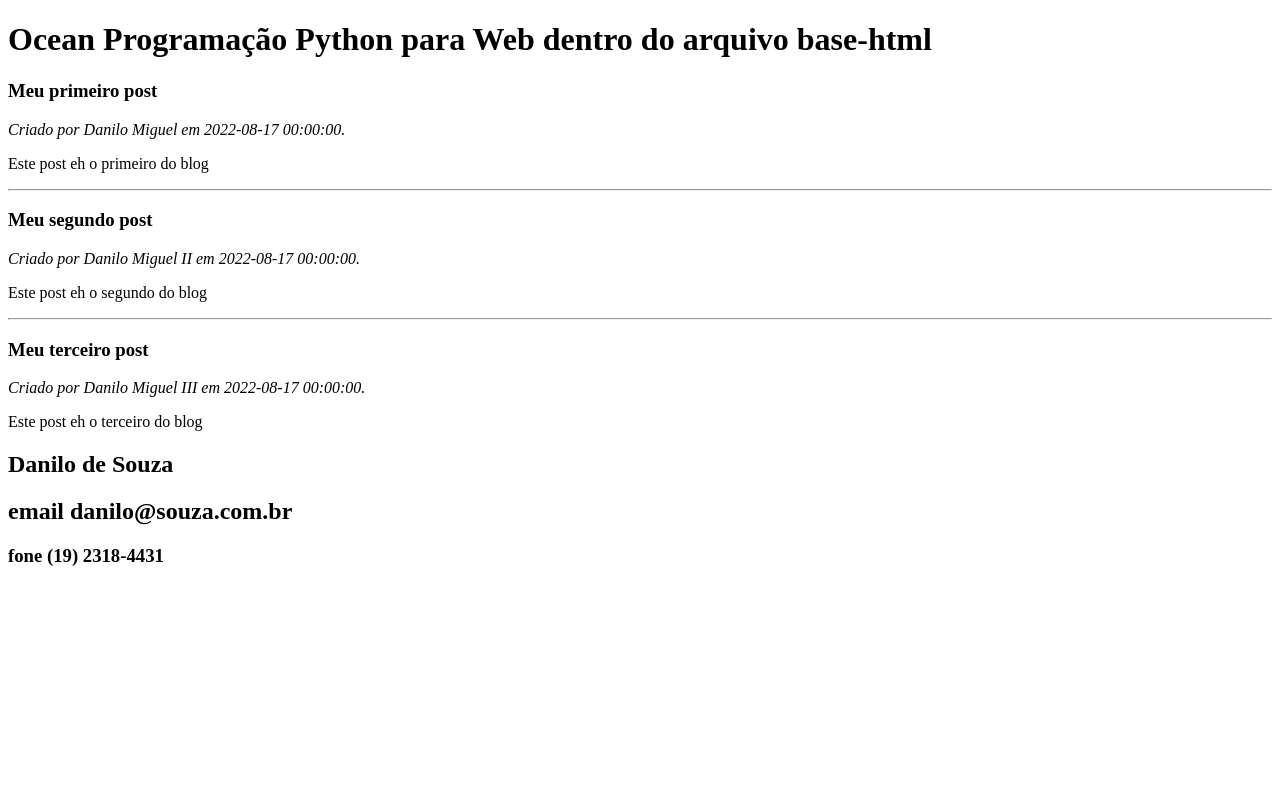
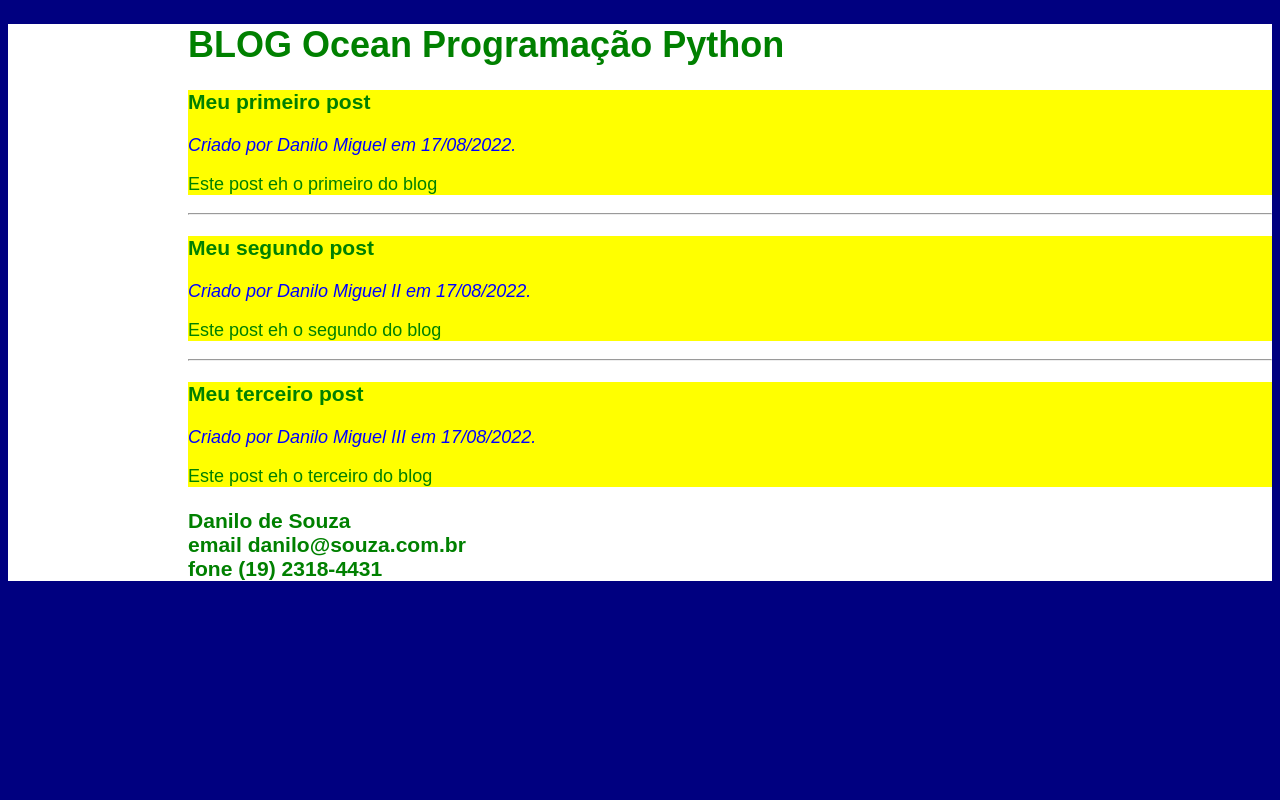
Before and after one commit to silviolls/blogocean, a Flask app: page / in a window 1280 px wide. Run offline with Flask 2, Linux system fonts and the light colour scheme.

Commit message:
Acrescentou o CSS

```diff
--- /dev/null
+++ b/static/style.css
@@ -0,0 +1,21 @@
+html {
+    font-family: Arial, Helvetica, sans-serif;
+    font-size: large;
+    height: 100%;
+    background: navy;
+}
+
+body {
+    background: white;
+    color: green;
+    padding-left: 10rem;
+}
+
+.classeartigo {
+    background-color: yellow;
+}
+
+.classeartigo .classesobre {
+    color: blue;
+    font-style: italic;
+}
--- a/templates/base.html
+++ b/templates/base.html
@@ -2,9 +2,13 @@
 <html>
     <head>
         <title>{% block titulo %} {% endblock titulo %}</title>
+        <link rel="stylesheet" href="/static/style.css">
     </head>
     <body>
-        <h1>Ocean Programação Python para Web dentro do arquivo base-html</h1>
+        <h1>BLOG Ocean Programação Python</h1>
+        <nav>
+
+        </nav>
         <section class="conteudo">
             {% block content %}
             {% endblock content %}
--- a/templates/index.html
+++ b/templates/index.html
@@ -10,7 +10,7 @@
          <div>
             <h1>{{post.title}}</h1>
             <div class="classesobre">
-               <p><i>Criado por {{post.autor}} em {{post.created}}.</i></p>
+               <p>Criado por {{post.autor}} em {{ post['created'].strftime('%d/%m/%Y') }}.</p>
             </div>
          </div>
       </header>
@@ -22,8 +22,8 @@
    {% endfor %}
 
 
-   <h1>Danilo de Souza</h1>
-   <h2>email danilo@souza.com.br</h2>
-   <h3>fone (19) 2318-4431</h3>
+   <h3>Danilo de Souza<br>
+   email danilo@souza.com.br<br>
+   fone (19) 2318-4431</h3>
 
 {% endblock content %}
```
